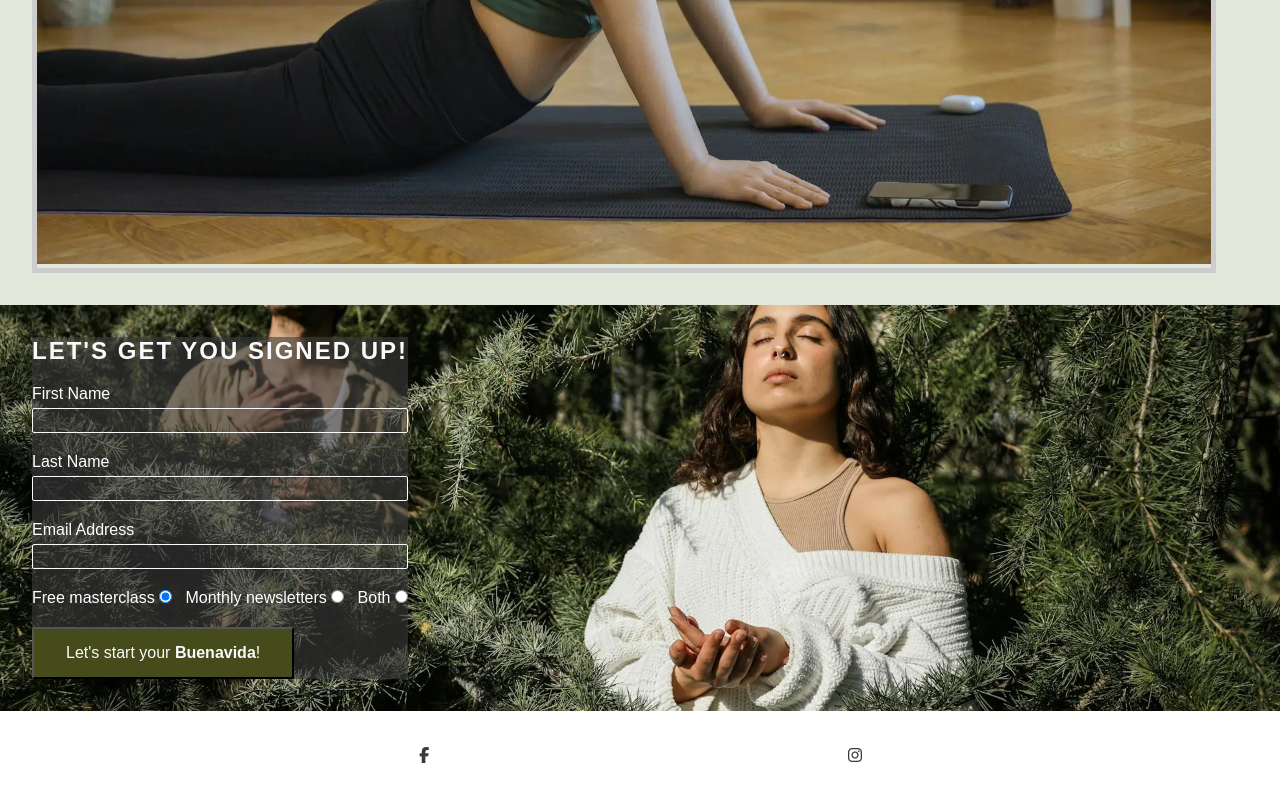
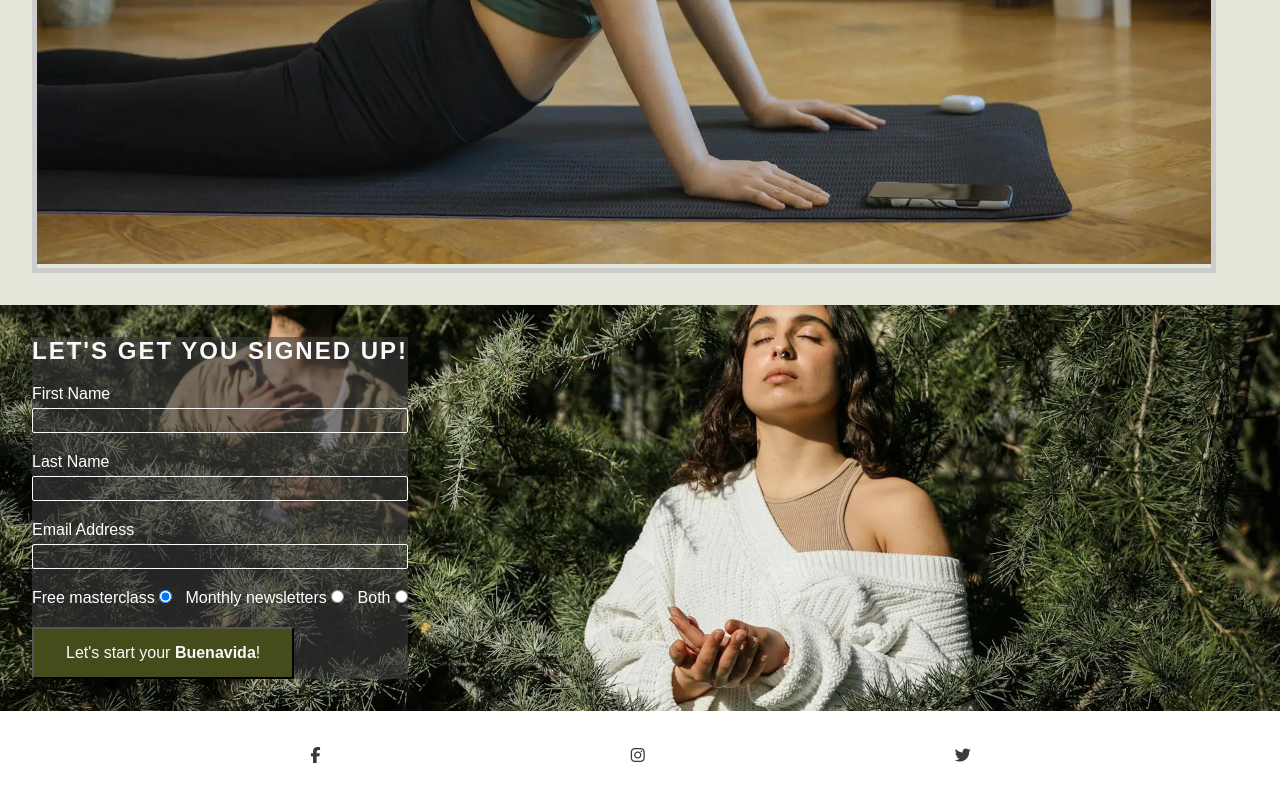
Before and after one commit to solegarciacoach/project-1-buenavida, a plain HTML site: page index.html in a window 1280 px wide. Shown: the part 3025-3825 px from the top of the page. Drawn offline with Linux system fonts and the light colour scheme.

Commit message:
added twitter as social network in footer

```diff
--- a/index.html
+++ b/index.html
@@ -178,6 +178,9 @@
             <li><a href="https://www.instagram.com/" target="_blank" rel="noopener"
                     aria-label="Visit our Facebook page (opens in a new tab)"><i class="fa-brands fa-instagram"></i></a>
             </li>
+            <li><a href="https://www.twitter.com/" target="_blank" rel="noopener"
+                aria-label="Visit our Twitter page (opens in a new tab)"><i class="fa-brands fa-twitter"></i></a>
+        </li>
         </ul>
     </footer>
 
```
